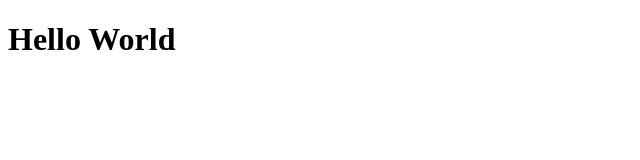
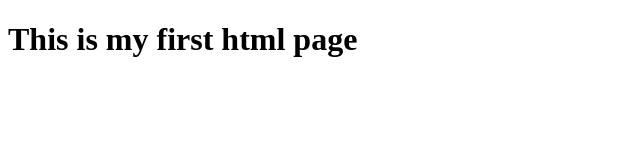
Before and after one commit to tazkhan24/coursera-course, a plain HTML site: page Site/index.html in a window 1280 px wide. Shown: the whole page, without its empty margins (0-640 px from the left). Drawn offline with Linux system fonts and the light colour scheme.

Commit message:
MY First Page

```diff
--- a/Site/index.html
+++ b/Site/index.html
@@ -2,10 +2,10 @@
 <!DOCTYPE html>
 <html>
 <head>
-	<title></title>
-	<h1>Hello World</h1>
+	<title>Hello</title>
+
 </head>
 <body>
-
+<h1>This is my first html page</h1>
 </body>
 </html>
```
